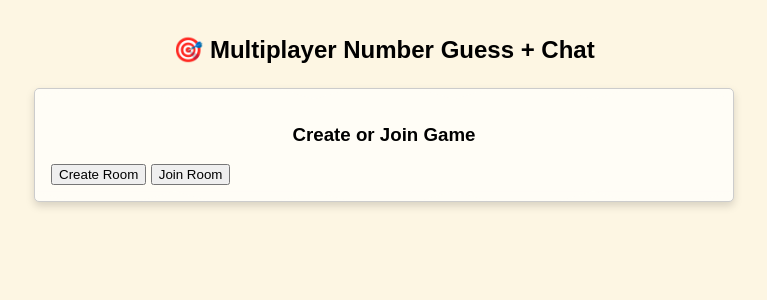
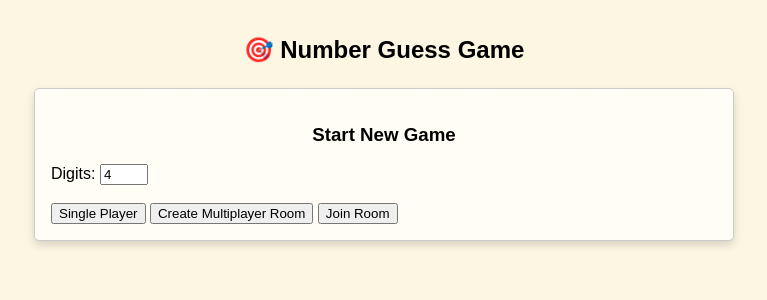
Before and after one commit to safefy-Dev/number_guess_game, a FastAPI app: template templates/play.html in a window 1280 px wide. Shown: the top 300 px of the page, without its empty margins (256-1023 px from the left). Run offline with FastAPI, Linux system fonts and the light colour scheme; the template is opened without the code that fills it, so the values that code supplies are empty.

Commit message:
Enhance game with single player mode and improved UI

```diff
--- a/main.py
+++ b/main.py
@@ -1,17 +1,14 @@
-from fastapi import FastAPI, Request, Form, Depends
-from fastapi.responses import HTMLResponse, RedirectResponse
+from fastapi import FastAPI, Request, Form
+from fastapi.responses import HTMLResponse, RedirectResponse, JSONResponse
 from fastapi.templating import Jinja2Templates
 from fastapi.staticfiles import StaticFiles
 import bcrypt, uuid, random
 from supabase_client import supabase
-from fastapi.responses import HTMLResponse, RedirectResponse, JSONResponse
-
 
 app = FastAPI()
 templates = Jinja2Templates(directory="templates")
 app.mount("/static", StaticFiles(directory="static"), name="static")
 
-# Simple in-memory sessions (swap for secure JWT / Redis in prod)
 sessions = {}
 
 # ----------------- Auth helpers
@@ -29,8 +26,7 @@ def get_current_user(request: Request):
 async def root():
     return RedirectResponse("/play")
 
-
-# ----------------- Register
+# ----------------- Register/Login
 @app.get("/register", response_class=HTMLResponse)
 async def register_page(request: Request):
     return templates.TemplateResponse("register.html", {"request": request})
@@ -46,7 +42,6 @@ async def register(username: str = Form(...), password: str = Form(...)):
     }).execute()
     return RedirectResponse("/login", status_code=302)
 
-# ----------------- Login
 @app.get("/login", response_class=HTMLResponse)
 async def login_page(request: Request):
     return templates.TemplateResponse("login.html", {"request": request})
@@ -64,23 +59,21 @@ async def login(request: Request, username: str = Form(...), password: str = For
         return response
     return templates.TemplateResponse("login.html", {"request": request, "error": "Invalid login"})
 
-# ----------------- Game Play
+# ----------------- Game Page
 @app.get("/play", response_class=HTMLResponse)
 async def play_page(request: Request):
     user_id = get_current_user(request)
     if not user_id:
         return RedirectResponse("/login", status_code=302)
-
     user_data = supabase.table("users").select("*").eq("id", user_id).single().execute().data
     username = user_data["username"]
-
-    return templates.TemplateResponse("multiplayer.html", {
+    return templates.TemplateResponse("play.html", {
         "request": request,
         "user_id": user_id,
         "username": username
     })
 
-
+# ----------------- Single Player
 @app.post("/start_game")
 async def start_game(num_digits: int = Form(...), request: Request = None):
     user_id = get_current_user(request)
@@ -101,11 +94,8 @@ async def guess(game_id: str = Form(...), guess: str = Form(...), request: Reque
     user_id = get_current_user(request)
     game = supabase.table("games").select("*").eq("id", game_id).single().execute().data
     secret = game["secret_number"]
-
-    # NEW logic matching your described style
     numbers_correct = sum(1 for d in guess if d in secret)
     positions_correct = sum(1 for a, b in zip(secret, guess) if a == b)
-
     supabase.table("guesses").insert({
         "id": str(uuid.uuid4()),
         "game_id": game_id,
@@ -113,28 +103,19 @@ async def guess(game_id: str = Form(...), guess: str = Form(...), request: Reque
         "numbers_correct": numbers_correct,
         "positions_correct": positions_correct
     }).execute()
-
     turns = game["turns"] + 1
     completed = (positions_correct == len(secret))
     supabase.table("games").update({
         "turns": turns,
         "is_completed": completed
     }).eq("id", game_id).execute()
+    return {"numbers_correct": numbers_correct, "positions_correct": positions_correct, "completed": completed, "turns": turns}
 
-    return {
-    "numbers_correct": numbers_correct,
-    "positions_correct": positions_correct,
-    "completed": completed,
-    "turns": turns
-}
-
-
-
+# ----------------- Multiplayer helpers
 def generate_room_code():
     return ''.join(random.choices("ABCDEFGHJKLMNPQRSTUVWXYZ23456789", k=6))
 
-# ----------------- Multiplayer routes
-
+# ----------------- Multiplayer Room creation & join
 @app.post("/create_room")
 async def create_room(
     user_id: str = Form(...),
@@ -145,11 +126,7 @@ async def create_room(
     secret_number: str = Form(None)
 ):
     room_code = generate_room_code()
-    if mode == "bot":
-        secret = ''.join([str(random.randint(0,9)) for _ in range(num_digits)])
-    else:
-        secret = secret_number
-
+    secret = ''.join([str(random.randint(0,9)) for _ in range(num_digits)]) if mode == "bot" else secret_number
     room = supabase.table("rooms").insert({
         "room_code": room_code,
         "mode": mode,
@@ -158,31 +135,17 @@ async def create_room(
         "num_digits": num_digits,
         "winning_type": winning_type
     }).execute().data[0]
-
-    # Add creator as first player
     supabase.table("room_guesses").insert({
         "room_id": room["id"],
         "user_id": user_id,
         "username": username
     }).execute()
-
     return {"room_code": room_code, "room_id": room["id"]}
 
-
 @app.post("/join_room")
-async def join_room(
-    room_code: str = Form(...),
-    user_id: str = Form(...),
-    username: str = Form(...)
-):
+async def join_room(room_code: str = Form(...), user_id: str = Form(...), username: str = Form(...)):
     room = supabase.table("rooms").select("*").eq("room_code", room_code).single().execute().data
-
-    # add player entry if not exist
-    existing = supabase.table("room_guesses")\
-        .select("*")\
-        .eq("room_id", room["id"])\
-        .eq("user_id", user_id)\
-        .execute().data
+    existing = supabase.table("room_guesses").select("*").eq("room_id", room["id"]).eq("user_id", user_id).execute().data
     if not existing:
         supabase.table("room_guesses").insert({
             "room_id": room["id"],
@@ -191,19 +154,16 @@ async def join_room(
         }).execute()
     return {"room": room}
 
-
+# ----------------- Multiplayer guess & status
 @app.post("/room_guess")
 async def room_guess(room_id: str = Form(...), user_id: str = Form(...), guess: str = Form(...)):
     room = supabase.table("rooms").select("*").eq("id", room_id).single().execute().data
     secret = room["secret_number"]
-
     positions_correct = sum(1 for a, b in zip(secret, guess) if a == b)
     numbers_correct = sum(min(secret.count(d), guess.count(d)) for d in set(secret))
-
     record = supabase.table("room_guesses").select("*").eq("room_id", room_id).eq("user_id", user_id).single().execute().data
     turns = record["turns"] + 1
     completed = (positions_correct == len(secret))
-
     supabase.table("room_guesses").update({
         "turns": turns,
         "last_guess": guess,
@@ -211,11 +171,8 @@ async def room_guess(room_id: str = Form(...), user_id: str = Form(...), guess:
         "positions_correct": positions_correct,
         "completed": completed
     }).eq("id", record["id"]).execute()
-
     if completed and room["winning_type"] == "fastest" and not room["is_completed"]:
         supabase.table("rooms").update({"is_completed": True}).eq("id", room_id).execute()
-
-    # see if someone won already
     current_room = supabase.table("rooms").select("*").eq("id", room_id).single().execute().data
     return {
         "numbers_correct": numbers_correct,
@@ -233,12 +190,12 @@ async def room_status(room_id: str):
     winner = supabase.table("room_guesses").select("*").eq("room_id", room_id).eq("completed", True).order("created_at").limit(1).execute().data
     return {"status": "completed", "winner": winner[0] if winner else None}
 
-# ----------------- Leaderboard
-@app.get("/leaderboard")
-async def leaderboard_api():
-    leaderboard = supabase.table("leaderboard").select("*").execute().data
-    return leaderboard
+@app.get("/get_room_summary")
+async def get_room_summary(room_id: str):
+    players = supabase.table("room_guesses").select("*").eq("room_id", room_id).order("turns").execute().data
+    return players
 
+# ----------------- Chat
 @app.post("/send_message")
 async def send_message(room_id: str = Form(...), user_id: str = Form(...), username: str = Form(...), message: str = Form(...)):
     supabase.table("room_chat").insert({
@@ -253,8 +210,3 @@ async def send_message(room_id: str = Form(...), user_id: str = Form(...), usern
 async def get_messages(room_id: str):
     msgs = supabase.table("room_chat").select("*").eq("room_id", room_id).order("created_at").execute().data
     return msgs
-
-@app.get("/get_room_summary")
-async def get_room_summary(room_id: str):
-    players = supabase.table("room_guesses").select("*").eq("room_id", room_id).order("turns").execute().data
-    return players
--- a/templates/play.html
+++ b/templates/play.html
@@ -2,7 +2,7 @@
 <html>
 <head>
     <meta charset="UTF-8">
-    <title>Multiplayer Number Guess + Chat</title>
+    <title>Number Guess Game</title>
     <style>
         body { font-family: Arial, sans-serif; padding:1rem; max-width:700px; margin:auto; background:#fdf6e3;}
         h2,h3{ text-align:center;}
@@ -19,40 +19,53 @@
 </head>
 <body>
 
-<h2>🎯 Multiplayer Number Guess + Chat</h2>
+<h2>🎯 Number Guess Game</h2>
 
 <script>
 const userId = "{{ user_id }}";
 const username = "{{ username }}";
-let currentGuess="", roomId=null, roomCode=null, poller=null, chatPoller=null;
+
+let currentGuess="", singleGameId=null, roomId=null, roomCode=null, poller=null, chatPoller=null;
 </script>
 
 <div class="torn-paper" id="setupArea">
-    <h3>Create or Join Game</h3>
-    <div><button onclick="showCreate()">Create Room</button> <button onclick="showJoin()">Join Room</button></div>
-    <div id="createDiv" style="display:none;">
-        <h4>Create Room</h4>
-        <label>Mode: <select id="mode" onchange="toggleSecret()"><option value="bot">Bot</option><option value="2player">2 Player</option></select></label><br><br>
+    <h3>Start New Game</h3>
+    <label>Digits: <input type="number" id="numDigits" min="3" max="8" value="4"></label><br><br>
+    <button onclick="startSinglePlayer()">Single Player</button>
+    <button onclick="showCreate()">Create Multiplayer Room</button>
+    <button onclick="showJoin()">Join Room</button>
+</div>
+
+<div class="torn-paper" id="createDiv" style="display:none;">
+    <h3>Create Room</h3>
+    <label>Mode: <select id="mode" onchange="toggleSecret()"><option value="bot">Vs Bot</option><option value="2player">2 Player</option></select></label><br><br>
     <label>Winning: <select id="winningType"><option value="fastest">Fastest</option><option value="lowest">Least Turns</option></select></label><br><br>
-        <label>Digits: <input type="number" id="numDigits" min="3" max="8" value="4"></label><br><br>
     <div id="secretDiv" style="display:none;"><label>Secret: <input type="text" id="secretNumber"></label><br><br></div>
-        <button onclick="createRoom()">Create</button>
+    <button onclick="createRoom()">Create Room</button>
+    <button onclick="goBack()">🔙 Back</button>
 </div>
-    <div id="joinDiv" style="display:none;">
-        <h4>Join Room</h4>
+
+<div class="torn-paper" id="joinDiv" style="display:none;">
+    <h3>Join Room</h3>
     <label>Code: <input type="text" id="roomCode"></label><br><br>
     <button onclick="joinRoom()">Join</button>
+    <button onclick="goBack()">🔙 Back</button>
 </div>
+
+<div class="torn-paper" id="singlePlayerArea" style="display:none;">
+    <h3>Single Player</h3>
+    <div class="guess-display" id="guessDisplaySP"></div>
+    <div class="keypad" id="spKeypad"></div>
+    <ul id="historySP"></ul>
+    <button onclick="goBack()">🔙 Back</button>
 </div>
 
 <div class="torn-paper" id="gameArea" style="display:none;">
     <h3>Room: <span id="showRoomCode"></span></h3>
     <div class="guess-display" id="guessDisplay"></div>
-    <div class="keypad">
-        <button>1</button><button>2</button><button>3</button><button>4</button><button>5</button><button>6</button><button>7</button><button>8</button><button>9</button><button>0</button>
-        <button class="clear-btn">Clear</button><button>Guess</button>
-    </div>
+    <div class="keypad" id="mpKeypad"></div>
     <ul id="history"></ul>
+    <button onclick="goBack()">🔙 Back</button>
 </div>
 
 <div class="torn-paper" id="chatArea" style="display:none;">
@@ -68,9 +81,62 @@ let currentGuess="", roomId=null, roomCode=null, poller=null, chatPoller=null;
 </div>
 
 <script>
-function showCreate(){document.getElementById("createDiv").style.display="block";document.getElementById("joinDiv").style.display="none";}
-function showJoin(){document.getElementById("createDiv").style.display="none";document.getElementById("joinDiv").style.display="block";}
+function showCreate(){document.getElementById("setupArea").style.display="none";document.getElementById("createDiv").style.display="block";}
+function showJoin(){document.getElementById("setupArea").style.display="none";document.getElementById("joinDiv").style.display="block";}
+function goBack(){location.reload();}
 function toggleSecret(){document.getElementById("secretDiv").style.display=(document.getElementById("mode").value==="2player")?"block":"none";}
+
+async function startSinglePlayer(){
+    const digits = parseInt(document.getElementById("numDigits").value) || 4;
+    const form = new FormData();
+    form.append("num_digits", digits);
+    const res = await fetch("/start_game", {method:"POST", body:form});
+    const data = await res.json();
+    singleGameId = data.game_id;
+    document.getElementById("setupArea").style.display="none";
+    document.getElementById("singlePlayerArea").style.display="block";
+    setupButtons("spKeypad", makeSingleGuess);
+}
+
+function setupButtons(containerId, callback){
+    const container=document.getElementById(containerId);
+    container.innerHTML="";
+    const digits=[1,2,3,4,5,6,7,8,9,0];
+    digits.forEach(d=>{
+        let btn=document.createElement("button");
+        btn.textContent=d;
+        btn.onclick=()=>{currentGuess+=d;updateDisplay(containerId);};
+        container.appendChild(btn);
+    });
+    let clearBtn=document.createElement("button");
+    clearBtn.textContent="Clear";clearBtn.className="clear-btn";
+    clearBtn.onclick=()=>{currentGuess="";updateDisplay(containerId);};
+    container.appendChild(clearBtn);
+
+    let guessBtn=document.createElement("button");
+    guessBtn.textContent="Guess";
+    guessBtn.onclick=()=>{callback();};
+    container.appendChild(guessBtn);
+}
+
+function updateDisplay(containerId){
+    if(containerId==="spKeypad")document.getElementById("guessDisplaySP").textContent=currentGuess;
+    else document.getElementById("guessDisplay").textContent=currentGuess;
+}
+
+async function makeSingleGuess(){
+    const form=new FormData();
+    form.append("game_id", singleGameId);
+    form.append("guess", currentGuess);
+    const res=await fetch("/guess", {method:"POST",body:form});
+    const data=await res.json();
+    const li=document.createElement("li");
+    li.innerText=`Guess: ${currentGuess} → In: ${data.numbers_correct}, Place: ${data.positions_correct}`;
+    document.getElementById("historySP").appendChild(li);
+    if(data.completed)alert(`🎉 You guessed in ${data.turns} turns!`);
+    currentGuess="";
+    updateDisplay("spKeypad");
+}
 
 async function createRoom(){
     const form=new FormData();
@@ -81,60 +147,48 @@ async function createRoom(){
     form.append("winning_type", document.getElementById("winningType").value);
     if(document.getElementById("mode").value==="2player")
         form.append("secret_number", document.getElementById("secretNumber").value);
-
-    const res = await fetch("/create_room", {method:"POST", body: form});
-    const data = await res.json();
-    roomId = data.room_id;
-    roomCode = data.room_code;
-    document.getElementById("showRoomCode").textContent = roomCode;
-    startGameArea();
+    const res=await fetch("/create_room",{method:"POST",body:form});
+    const data=await res.json();
+    roomId=data.room_id;roomCode=data.room_code;
+    document.getElementById("showRoomCode").textContent=roomCode;
+    startMultiplayer();
 }
-
 
 async function joinRoom(){
     const form = new FormData();
     form.append("room_code", document.getElementById("roomCode").value);
     form.append("user_id", userId);
     form.append("username", username);
-
-    const res = await fetch("/join_room", {method:"POST", body:form});
+    const res = await fetch("/join_room",{method:"POST",body:form});
     const data = await res.json();
-    roomId = data.room.id;
-    roomCode = data.room.room_code;
-    document.getElementById("showRoomCode").textContent = roomCode;
-    startGameArea();
+    roomId=data.room.id;roomCode=data.room.room_code;
+    document.getElementById("showRoomCode").textContent=roomCode;
+    startMultiplayer();
 }
 
-
-function startGameArea(){
+function startMultiplayer(){
+    document.getElementById("createDiv").style.display="none";
+    document.getElementById("joinDiv").style.display="none";
     document.getElementById("setupArea").style.display="none";
     document.getElementById("gameArea").style.display="block";
     document.getElementById("chatArea").style.display="block";
-    setupButtons();pollRoomStatus();pollChat();
+    setupButtons("mpKeypad", makeMultiplayerGuess);
+    pollRoomStatus();pollChat();
 }
 
-function setupButtons(){
-    const isTouch='ontouchstart'in window;
-    const buttons=document.querySelectorAll('.keypad button');
-    buttons.forEach(btn=>{const val=btn.textContent.trim();
-        if(val==="Clear"){isTouch?btn.addEventListener("touchstart",clearGuess):btn.addEventListener("click",clearGuess);}
-        else if(val==="Guess"){isTouch?btn.addEventListener("touchstart",makeGuess):btn.addEventListener("click",makeGuess);}
-        else{isTouch?btn.addEventListener("touchstart",()=>addDigit(val)):btn.addEventListener("click",()=>addDigit(val));}
-    });
-}
-function addDigit(d){currentGuess+=d;document.getElementById("guessDisplay").textContent=currentGuess;}
-function clearGuess(){currentGuess="";document.getElementById("guessDisplay").textContent="";}
-
-async function makeGuess(){
+async function makeMultiplayerGuess(){
     const form=new FormData();
-    form.append("room_id",roomId);form.append("user_id",userId);form.append("guess",currentGuess);
-    const res=await fetch("/room_guess",{method:"POST",body:form});const data=await res.json();
+    form.append("room_id", roomId);
+    form.append("user_id", userId);
+    form.append("guess", currentGuess);
+    const res=await fetch("/room_guess",{method:"POST",body:form});
+    const data=await res.json();
     const li=document.createElement("li");
     li.innerText=`Guess: ${currentGuess} → In: ${data.numbers_correct}, Place: ${data.positions_correct}`;
     document.getElementById("history").appendChild(li);
     if(data.completed)alert(`🎉 You guessed in ${data.turns} turns!`);
     if(data.room_completed)pollRoomStatus(true);
-    clearGuess();
+    currentGuess=""; updateDisplay("mpKeypad");
 }
 
 async function pollRoomStatus(force=false){
@@ -160,13 +214,9 @@ async function sendMessage(){
     const form=new FormData();
     form.append("room_id",roomId);form.append("user_id",userId);form.append("username",username);form.append("message",msg);
     await fetch("/send_message",{method:"POST",body:form});
-    document.getElementById("chatMsg").value="";
-    loadChat();
+    document.getElementById("chatMsg").value=""; loadChat();
 }
-
-async function pollChat(){
-    await loadChat(); chatPoller=setTimeout(pollChat,2000);
-}
+async function pollChat(){ await loadChat(); chatPoller=setTimeout(pollChat,2000);}
 async function loadChat(){
     const res=await fetch(`/get_messages?room_id=${roomId}`);
     const msgs=await res.json();
```
Lines whose indentation alone changed are shown as unchanged.
